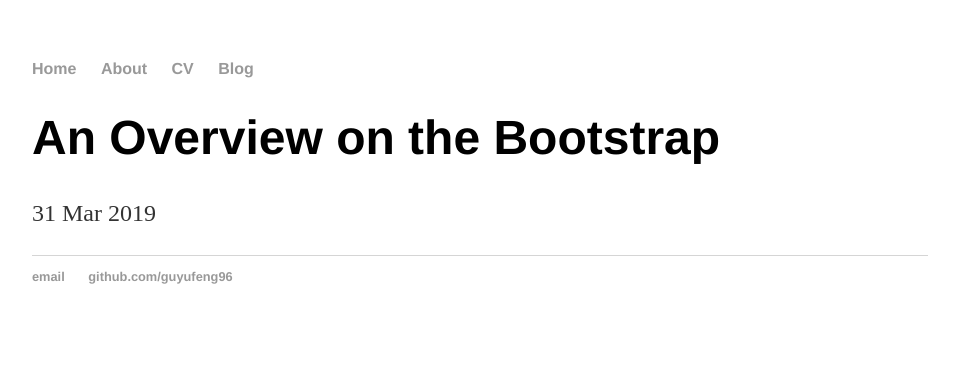
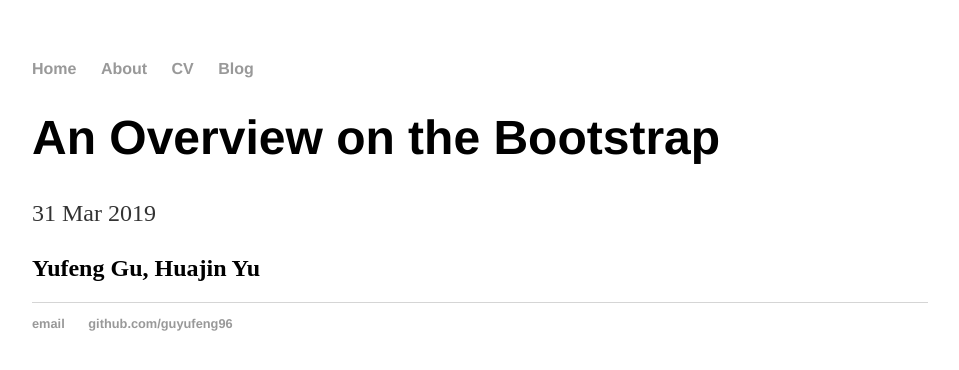
Before and after one commit to guyufeng96/guyufeng.github.io, a Jekyll site: the page built from _posts/2019-03-31-yufeng-gu-site-launched.md, in a window 1280 px wide. Shown: the top 370 px of the page, without its empty margins (160-1119 px from the left). Built offline with Jekyll 4.4.1, drawn with Linux system fonts in a browser that asks for light colours; part of the change alters nothing that is shown.

Commit message:
Update 2019-03-31-yufeng-gu-site-launched.md

```diff
--- a/_posts/2019-03-31-yufeng-gu-site-launched.md
+++ b/_posts/2019-03-31-yufeng-gu-site-launched.md
@@ -1,6 +1,6 @@
 ---
 layout: post
 title: "An Overview on the Bootstrap"
-author: "Yufeng Gu, Huajin Yu"
 date: 2019-03-31
 ---
+## Yufeng Gu, Huajin Yu
```
